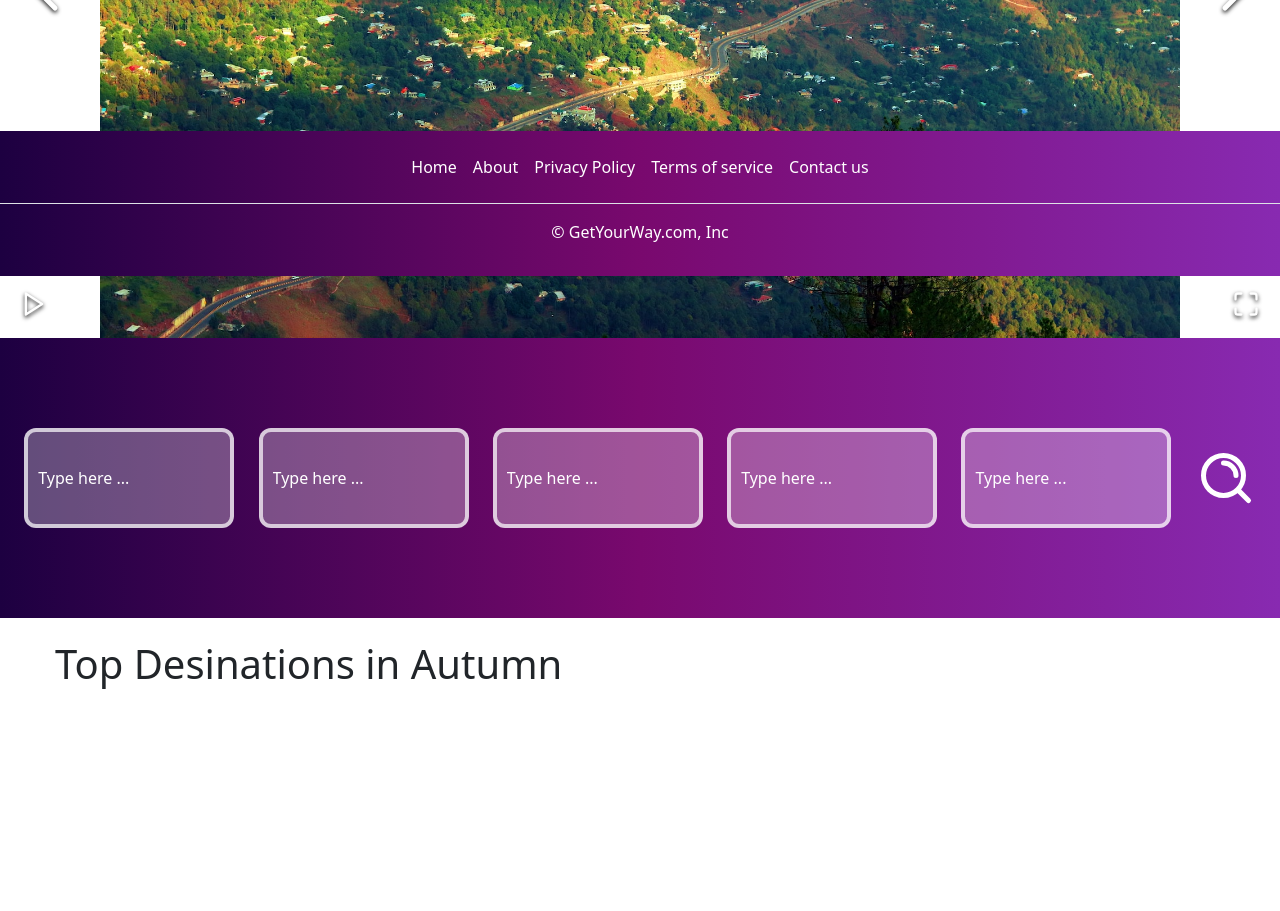
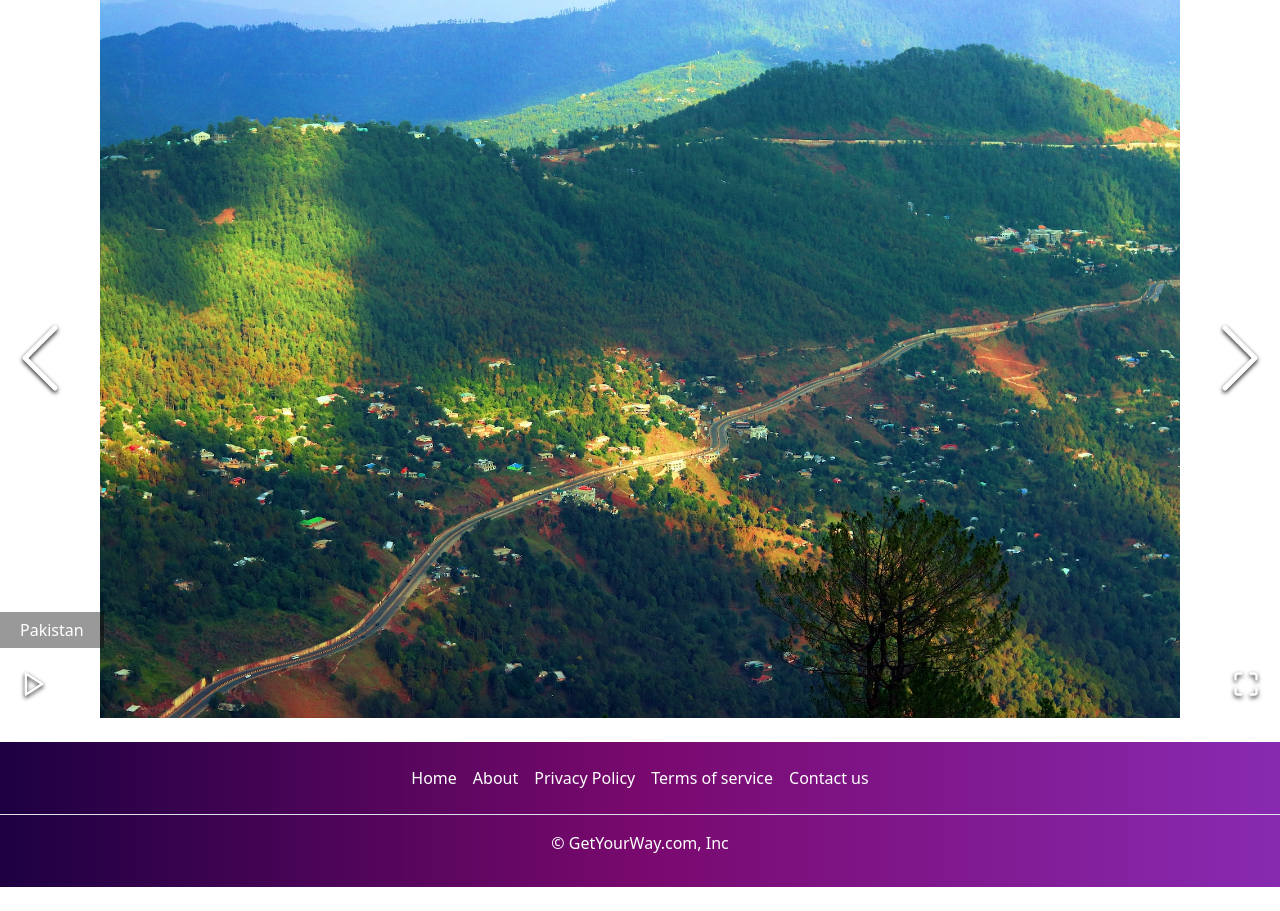
Before and after one commit to eclonghurst/SkyTwoFlyFront, a React (Create React App) app: page / in a window 1280 px wide. Shown: the part 500-1411 px from the top of the page. Before the commit the page ends 1218 px from the top, so only its background shows below. Built offline with nearby package versions, Linux system fonts and the light colour scheme.

Commit message:
fixed footer and carousel

```diff
--- a/src/App.js
+++ b/src/App.js
@@ -19,7 +19,6 @@ function App() {
   return (
     <Router>
     <NavBar/>
-    <Carousel/>
     <Routes>
         <Route path="/" element={<Home />} />
         <Route path="/Flights" element={<Flights />} />
--- a/src/Components/Footer.jsx
+++ b/src/Components/Footer.jsx
@@ -5,8 +5,8 @@ function Footer(){
 
     return(
 
-            <div className="container">
-  <footer className="fixed-bottom py-3 my-4">
+<div className="container" id="footerContainer">
+  <footer className="fixed py-3 my-4">
     <ul className="nav justify-content-center border-bottom pb-3 mb-3">
       <li className="nav-item"><a href="home" className="nav-link px-2 white-footer-text">Home</a></li>
       <li className="nav-item"><a href="#" className="nav-link px-2 white-footer-text">About</a></li>
--- a/src/CssFiles/FooterCSS.css
+++ b/src/CssFiles/FooterCSS.css
@@ -2,9 +2,21 @@
 /* Before changing this ccs style class to .fixed-bottom, it was .container*/
 /* using .fixed-bottom here allowed the background colour whereas .container didn't work once 'fixed-bottom' was added to the footer className*/
 
-.fixed-bottom{background: rgb(29,0,65);
-    background: linear-gradient(90deg, rgba(29,0,65,1) 0%, rgba(121,9,110,1) 50%, rgba(136,42,177,1) 100%);}
+/* changed from position: fixed; to sticky and deleted class fixed-bottom, replaced with fixed */
+.fixed{background: rgb(29,0,65);
+    background: linear-gradient(90deg, rgba(29,0,65,1) 0%, rgba(121,9,110,1) 50%, rgba(136,42,177,1) 100%);
+    position: sticky;
+    right: 0;
+    bottom: 0;
+    left: 0;
+    z-index: 1030;
+    width: 100%;
+}
 
-
+#footerContainer {
+    margin: 0;
+    max-width: 4000px;
+    --bs-gutter-x: 0rem;
+}
 
 .white-footer-text{color: white !important};
--- a/src/CssFiles/NavBarCSS.css
+++ b/src/CssFiles/NavBarCSS.css
@@ -9,6 +9,10 @@ a.navbar-brand{
     font-size: 50px;
     font-weight: bold;
     padding-left: 80px;
+}
+
+a.navbar-brand:hover{
+    color: rgb(255, 229, 177);
 }
 
 a.nav-link{
@@ -24,13 +28,18 @@ a.nav-link{
 ul.navbar-nav{
     padding-right: 15px;
     padding-left: 15px;
+    :hover {
+        color: rgb(255, 226, 167);
+    }
 }
 
 .accountIcon {
     margin-right: 100px;
 }
+
 @media (min-width: 992px){
 .navbar-expand-lg .navbar-collapse {
     justify-content: flex-end;
+
 }
 }
--- a/src/Pages/Home.jsx
+++ b/src/Pages/Home.jsx
@@ -1,13 +1,14 @@
 import React from "react";
 import ButtonBar from "../Components/ButtonBar";
 import HeroTagline from "../Components/HeroTagline";
-
+import Carousel from "../Components/Carousel";
 function Home(){
     return(
-        <>
+    <>
         <ButtonBar/>
-    <HeroTagline/>
-</>
+        <HeroTagline/>
+        <Carousel/>
+    </>
     );
 }
 
```
